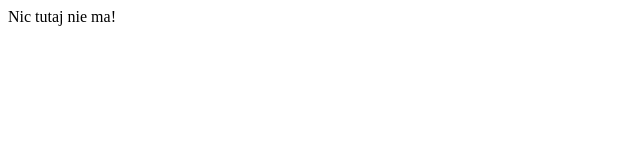
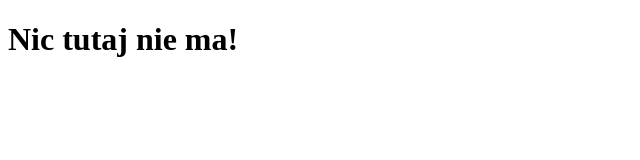
Before and after one commit to LamaRoom/lamaroom.github.io, a plain HTML site: page index.html in a window 1280 px wide. Shown: the whole page, without its empty margins (0-640 px from the left). Drawn offline with Linux system fonts and the light colour scheme.

Commit message:
Update index.html

```diff
--- a/index.html
+++ b/index.html
@@ -4,6 +4,6 @@
     <title>Moja strona</title>
   </head>
   <body>
-    <p1>Nic tutaj nie ma!</p1>
+    <h1>Nic tutaj nie ma!</h1>
   </body>
 </html>
```
